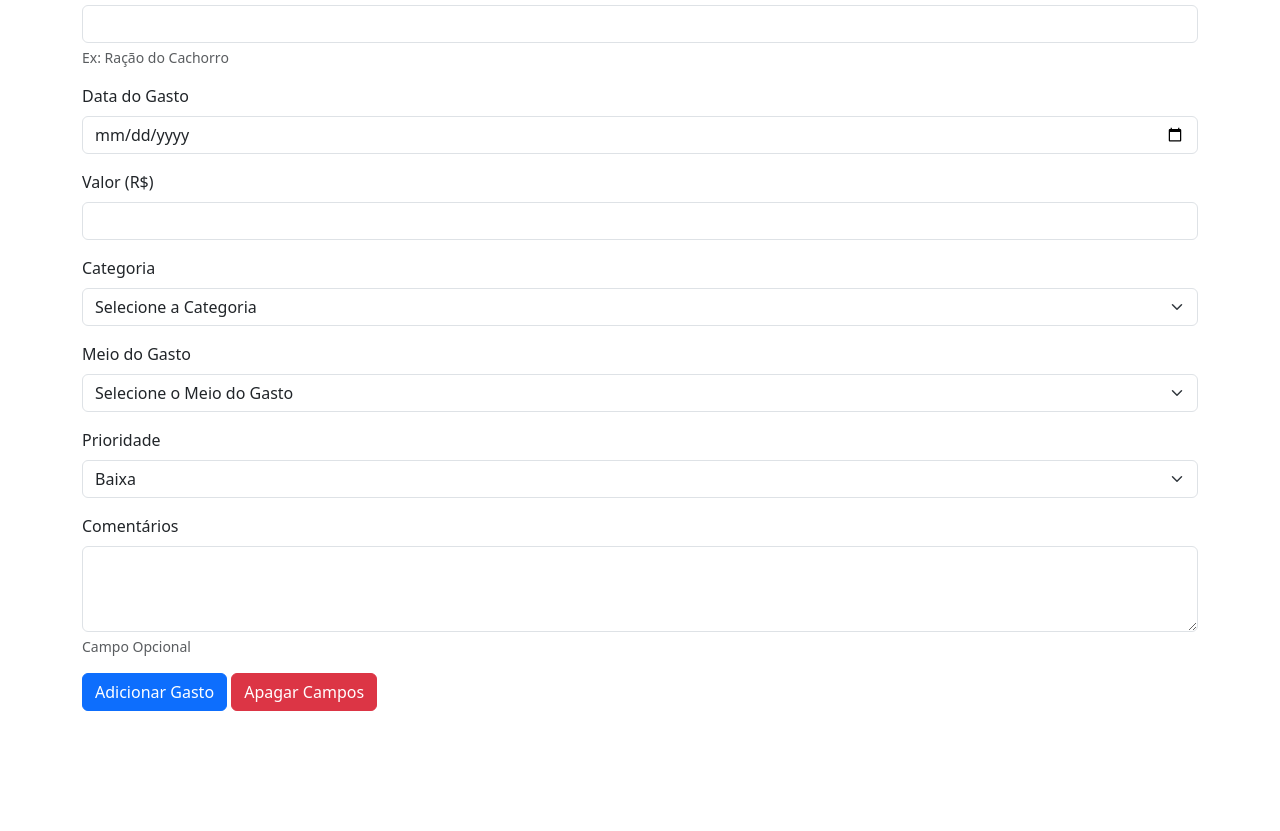
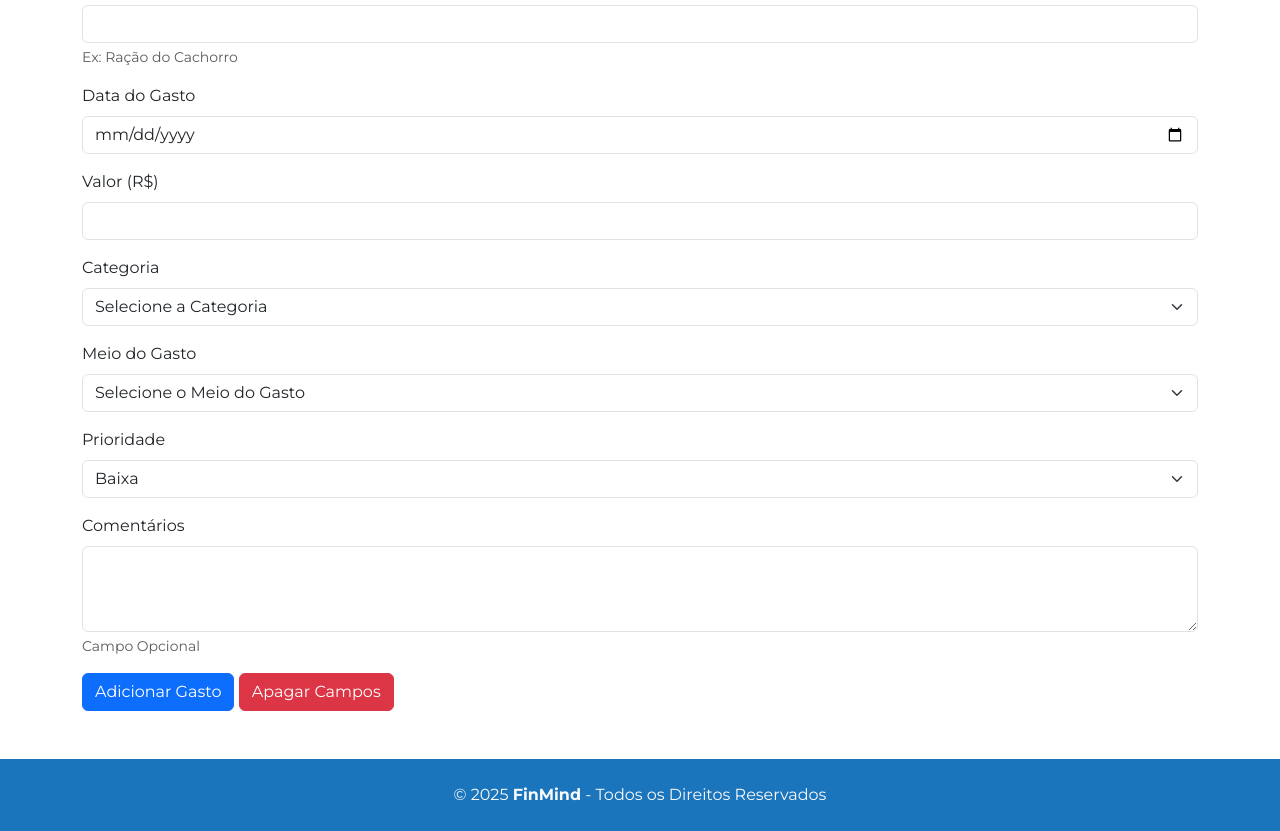
Before and after one commit to leoeliodoro/fintech, a plain HTML site: page index.html in a window 1280 px wide. Shown: the part 202-1033 px from the top of the page. Before the commit the page ends 913 px from the top, so only its background shows below. Drawn offline with nearby package versions, Linux system fonts and the light colour scheme.

Commit message:
Footer Adicionado

```diff
--- a/css/style.css
+++ b/css/style.css
@@ -1,9 +1,13 @@
+body {
+   font-family: "Montserrat", sans-serif;
+}
+
 .active {
     color: #1b75bc !important;
     font-weight: 600;
 }
 
-a:hover{
+a:hover {
     color: #1b75bc !important;
 }
 
@@ -28,3 +32,8 @@ h1 {
     text-align: center;
     margin-top: 30px;
 }
+
+.footer {
+    background-color: #1b75bc;
+    text-align: center;
+}
--- a/index.html
+++ b/index.html
@@ -10,6 +10,11 @@
     integrity="sha384-sRIl4kxILFvY47J16cr9ZwB07vP4J8+LH7qKQnuqkuIAvNWLzeN8tE5YBujZqJLB" crossorigin="anonymous">
   <!-- Meu CSS -->
   <link rel="stylesheet" href="css/style.css">
+  <!-- Google Fontes -->
+  <link rel="preconnect" href="https://fonts.googleapis.com">
+  <link rel="preconnect" href="https://fonts.gstatic.com" crossorigin>
+  <link href="https://fonts.googleapis.com/css2?family=Montserrat:ital,wght@0,100..900;1,100..900&display=swap"
+    rel="stylesheet">
 </head>
 
 <body>
@@ -81,7 +86,7 @@
       </div>
       <div class="mb-3">
         <label for="valor" class="form-label">Valor (R$)</label>
-    <input type="number" class="form-control" id="valor"  step="0.01">
+        <input type="number" class="form-control" id="valor" step="0.01">
       </div>
       <div class="mb-3">
         <label for="categoria" class="form-label">Categoria</label>
@@ -123,6 +128,13 @@
   <script src="https://cdn.jsdelivr.net/npm/bootstrap@5.3.8/dist/js/bootstrap.bundle.min.js"
     integrity="sha384-FKyoEForCGlyvwx9Hj09JcYn3nv7wiPVlz7YYwJrWVcXK/BmnVDxM+D2scQbITxI"
     crossorigin="anonymous"></script>
+
+  <footer>
+    <div class="footer sticky-bottom py-4 text-light fs-6 mt-5">
+      © 2025 <strong>FinMind</strong> - Todos os Direitos Reservados
+    </div>
+  </footer>
+
 </body>
 
 </html>
```
Also changed, not shown: 1 other file. Lines whose indentation alone changed are shown as unchanged.
